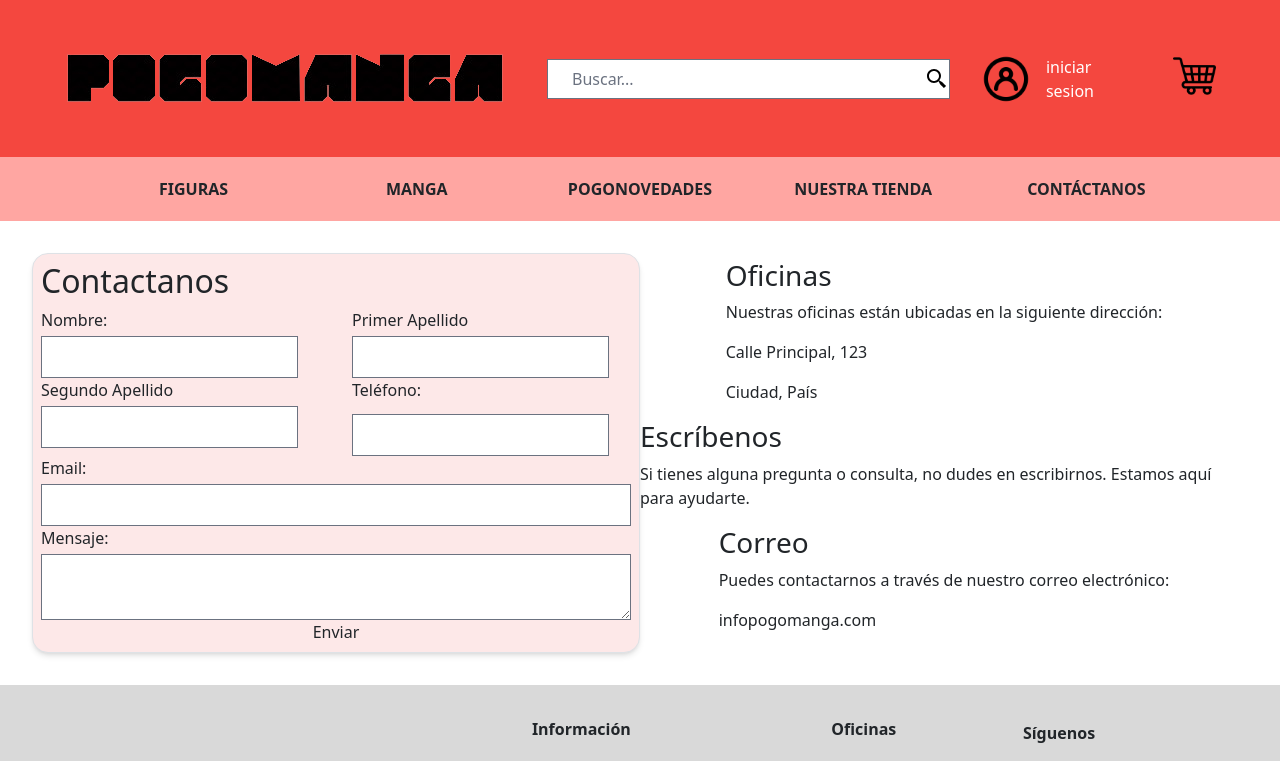
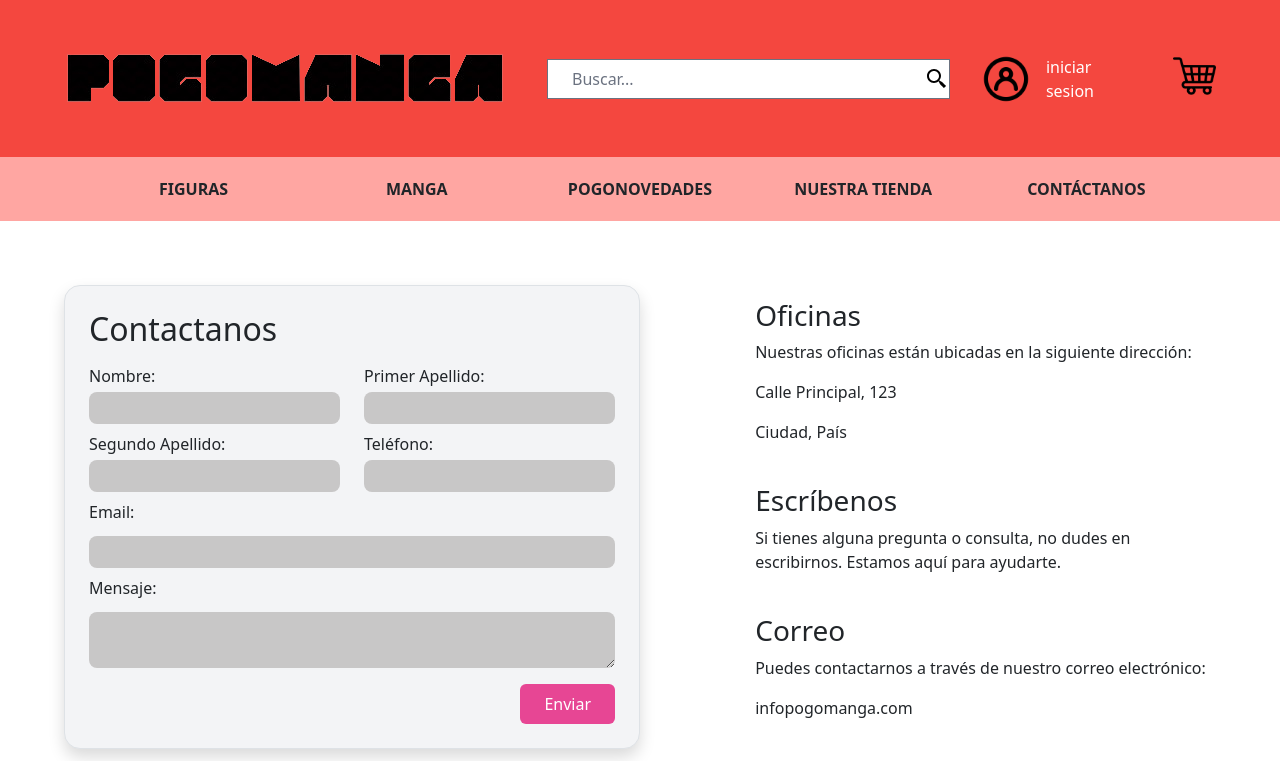
Before and after one commit to T1Chon/PogoManga, an Angular app: page /contact in a window 1280 px wide. Shown: the top 761 px of the page. Built offline with nearby package versions, Linux system fonts and the light colour scheme.

Commit message:
cambios epicos

```diff
--- a/src/app/components/card-info/card-info.component.html
+++ b/src/app/components/card-info/card-info.component.html
@@ -1,6 +1,6 @@
 <div class="flex flex-col justify-center items-center">
-    <img class="w-[80%] h-[60%] shadow-lg rounded-xl" [routerLink]="['/productdetail', cardInfo.id_producto]" src="{{ cardInfo.img }}-1.jpg">
-    <h2 class="text-xl font-semibold mt-3 mb-2" [routerLink]="['/productdetail', cardInfo.id_producto]">{{ cardInfo.nombre }}</h2>
+    <img class="w-[80%] h-[60%]  rounded-xl cursor-pointer" [routerLink]="['/productdetail', cardInfo.id_producto]" src="{{ cardInfo.img }}-1.jpg">
+    <h2 class="text-xl text-center cursor-pointer font-semibold mt-3 mb-2 hover:text-red-500" [routerLink]="['/productdetail', cardInfo.id_producto]">{{ cardInfo.nombre }}</h2>
     <h2 class="text-xl font-semibold mb-2">{{ cardInfo.precio }}</h2>
     <button
         class="transition ease duration-300 text-white border-1 rounded-2xl
--- a/src/app/components/card/card.component.html
+++ b/src/app/components/card/card.component.html
@@ -4,7 +4,7 @@
         @if(products$ | async; as resultObject) {
         @for (item of resultObject.productos.slice(0,8); track item.nombre) {
         <div
-            class="p-2 bg-bgfooter-400 flex flex-col border-2 w-[15%]  rounded-xl shadow-lg hover:shadow-xl duration-300 items-center justify-center">
+            class="p-2 py-3  flex flex-col border-2 w-[15%]  rounded-xl shadow-lg hover:shadow-xl duration-300 items-center justify-center hover:border-red-300">
             <app-card-info [cardInfo]="item" />
         </div>
         }
--- a/src/app/components/contact/contact.component.html
+++ b/src/app/components/contact/contact.component.html
@@ -1,38 +1,42 @@
-<div class="flex flex-row w-full justify-center items-center p-8">
-    <section class="p-2 bg-red-100 rounded-2xl border border-gray-300 shadow-md w-6/12">
-      <form class="flex flex-col w-full m-auto">
+<div class="flex p-16">
+  <section class="border border-gray-300 rounded-2xl p-6 shadow bg-gray-100 w-1/2">
+    <form class="flex flex-col w-full space-y-2">
       <h2>Contactanos</h2>
-        <div class="flex flex-wrap gap-8">
-          <div class="flex-1">
-            <label class="flex mb-1" for="nombre">Nombre:</label>
-            <input type="text" id="nombre" name="nombre" required />
+      <div class="flex gap-4">
+        <div class="w-full sm:w-1/2">
+          <label for="nombre" class="flex items-center mb-1">Nombre:</label>
+          <input type="text" name="nombre" required class="w-full border-none p-1 rounded-lg bg-silver-300 focus:outline-none ">
         </div>
-          <div class="flex-1">
-            <label class="flex mb-1" for="apellidos">Primer Apellido</label>
-            <input type="text" id="apellidos" name="apellidos" required />
+
+        <div class="w-full sm:w-1/2">
+          <label for="apellidos" class="flex items-center mb-1">Primer Apellido:</label>
+          <input type="text" name="apellidos" required class="w-full border-none p-1 rounded-lg bg-silver-300 focus:outline-none">
         </div>
+
       </div>
-        <div class="flex flex-wrap gap-8">
-          <div class="flex-1">
-            <label class="flex mb-1" for="apellidos2">Segundo Apellido</label>
-            <input type="text" id="nombre" name="apellidos2" required />
+      <div class="flex gap-4">
+        <div class="w-full sm:w-1/2">
+          <label for="apellidos2" class="flex items-center mb-1">Segundo Apellido:</label>
+          <input type="text" name="apellidos2" required class="w-full border-none p-1 rounded-lg bg-silver-300 focus:outline-none">
         </div>
-          <div class="flex-1">
-            <label class="flex mb-1" for="telefono">Teléfono:</label>
-            <input class="mt-2" type="tel" id="apellidos" name="telefono" required />
+
+        <div class="w-full sm:w-1/2">
+          <label for="telefono" class="flex items-center mb-1">Teléfono:</label>
+          <input type="tel" name="telefono" required class="w-full border-none p-1 rounded-lg bg-silver-300 focus:outline-none">
         </div>
+
       </div>
-        <label class="flex mb-1" for="email">Email:</label>
-        <input type="email" id="email" name="email" required />
+      <label for="email" class="flex items-center mb-1">Email:</label>
+      <input type="email" name="email" required class="w-full p-1 border-none rounded-lg bg-silver-300 focus:outline-none">
 
-        <label class="flex mb-1" for="mensaje">Mensaje:</label>
-        <textarea id="mensaje" name="mensaje" required></textarea>
+      <label for="mensaje" class="flex items-center mb-1">Mensaje:</label>
+      <textarea name="mensaje" required class="w-full p-1 border-none rounded-lg bg-silver-300 focus:outline-none"></textarea>
 
-        <button type="submit">Enviar</button>
+      <button type="submit" class="mt-3 bg-pink-500 text-white rounded-md py-2 px-4 self-end">Enviar</button>
     </form>
+  </section>
 
-    </section>
-    <div class="flex flex-col w-6/12 items-center ">
+  <div class="info flex gap-4 flex-col w-1/2 items-start justify-center pl-[10%]">
     <div>
       <h3>Oficinas</h3>
       <p>Nuestras oficinas están ubicadas en la siguiente dirección:</p>
--- a/src/app/components/header/header.component.ts
+++ b/src/app/components/header/header.component.ts
@@ -30,8 +30,7 @@ export class HeaderComponent implements OnInit {
     // Eliminar la información del usuario de sessionStorage
     sessionStorage.removeItem('user');
     // Redirigir al usuario a la página de inicio de sesión o a la página principal
-    this.router.navigate(['/login']); // Ahora this.router está definido y puedes usarlo
-    location.reload();
+    this.router.navigate(['/main']); // Ahora this.router está definido y puedes usarlo
 
  }
 }
--- a/src/app/service/services.service.ts
+++ b/src/app/service/services.service.ts
@@ -26,8 +26,4 @@ export class ServicesService {
   GetProductById(productId: number): Observable<ProductResults> {
     return this.http.get<ProductResults>(`${this.urlLocal}/${productId}`);
   }
-
-
-
-
 }
--- a/tailwind.config.js
+++ b/tailwind.config.js
@@ -3,7 +3,6 @@ module.exports = {
   content: ["./src/**/*.{html,js}"],
   theme: {
     extend: {
-    },
       colors: {
         'redHeader': {
           '50': '#fef3f2',
@@ -31,8 +30,22 @@ module.exports = {
           '900': '#545454',
           '950': '#363636',
         },
+        'silver': {
+          '50': '#f8f8f8',
+          '100': '#f0f0f0',
+          '200': '#e4e4e4',
+          '300': '#c8c7c7',
+          '400': '#b5b4b4',
+          '500': '#9a9999',
+          '600': '#828080',
+          '700': '#6b6a6a',
+          '800': '#5b5959',
+          '900': '#4e4e4e',
+          '950': '#282727',
+      },
         'custom-pink': '#9e004a',
       }
+    },
   },
   plugins: [
     require('flowbite/plugin')
```
Lines whose indentation alone changed are shown as unchanged.
